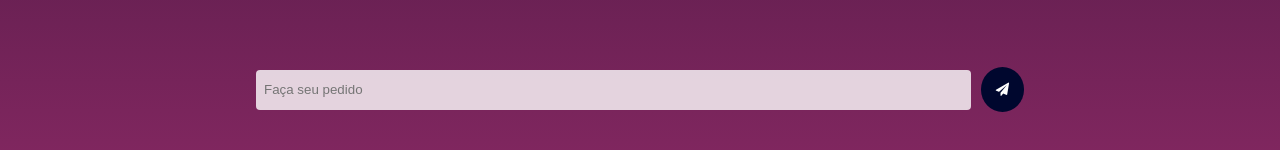
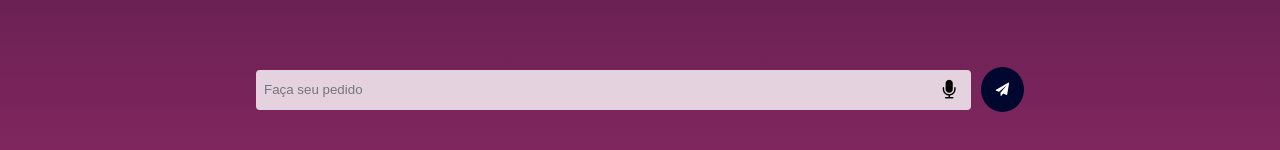
Before and after one commit to JorgeHCamara/react-cart-genius-website, a React (Vite) app: page /chat in a window 1280 px wide. Shown: the part 628-778 px from the top of the page. Built offline with nearby package versions, Linux system fonts and the light colour scheme.

Commit message:
chore: chat STT implemented

```diff
--- a/src/pages/ChatPage/ChatPage.css
+++ b/src/pages/ChatPage/ChatPage.css
@@ -81,6 +81,30 @@
     overflow-y: auto;
   }
 
+  .inputWrapper {
+    position: relative;
+    flex-grow: 1;
+    display: flex;
+    align-items: center;
+}
+
+.input-chat {
+    padding-right: 40px;
+    flex-grow: 1;
+}
+
+.voiceButton {
+    position: absolute;
+    right: 25px;
+    background: none;
+    border: none;
+    cursor: pointer;
+}
+
+.voiceButton i.fa {
+    font-size: 1.5em;
+}
+
 @media (max-width: 768px) {
     .container-chat {
         width: 80%;
@@ -120,4 +144,10 @@
         margin-left: 20px;
         font-size: 15px;
     }
+
+    .voiceButton {
+        right: 15px;
+        font-size: 20px;
+        bottom: 18px;
+    }
 }
--- a/src/pages/ChatPage/ChatPage.jsx
+++ b/src/pages/ChatPage/ChatPage.jsx
@@ -1,4 +1,4 @@
-import React, { useState, useRef } from 'react';
+import React, { useState, useRef, useEffect } from 'react';
 import './ChatPage.css';
 import axios from 'axios';
 import LoadingSpinner from '../../components/LoadingSpinner/LoadingSpinner';
@@ -11,6 +11,8 @@ const ChatPage = () => {
     const [conversation, setConversation] = useState([]);
     const [loading, setLoading] = useState(false);
     const [selectedImage, setSelectedImage] = useState(null);
+
+    const [isListening, setIsListening] = useState(false);
 
     const inputRef = useRef(null);
 
@@ -65,6 +67,34 @@ const ChatPage = () => {
         }
     }
 
+    const SpeechRecognition =
+    window.SpeechRecognition || window.webkitSpeechRecognition;
+const recognition = new SpeechRecognition();
+
+recognition.onstart = () => {
+    console.log('Voice is being recognized...');
+};
+
+recognition.onresult = (event) => {
+    const transcriptArray = Array.from(event.results);
+    const sentence = transcriptArray.map(n => n[0].transcript).join('');
+    setUserInput(sentence);
+};
+
+const startListening = () => {
+    recognition.start();
+    setIsListening(true);
+};
+
+const stopListening = () => {
+    recognition.stop();
+    setIsListening(false);
+};
+
+useEffect(() => {
+    recognition.lang = 'pt-BR';
+}, []);
+
     return (
         <div className="container-chat">
             <div className="firstView">
@@ -87,6 +117,7 @@ const ChatPage = () => {
                 ))}
             </div>
             <div className="inputContainer">
+                <div className="inputWrapper">
                     <input
                         className="input-chat"
                         type="text"
@@ -100,6 +131,16 @@ const ChatPage = () => {
                         ref={inputRef}
                         placeholder='Faça seu pedido'
                     />
+                    {isListening ? (
+                        <button className="voiceButton" onClick={stopListening}>
+                            <i className="fa fa-microphone-slash"></i>
+                        </button>
+                    ) : (
+                        <button className="voiceButton" onClick={startListening}>
+                            <i className="fa fa-microphone"></i>
+                        </button>
+                    )}
+                </div>
                 <button className="sendButton" onClick={callApi}>
                     <i className="fa fa-paper-plane"></i>
                 </button>
```
Lines whose indentation alone changed are shown as unchanged.
